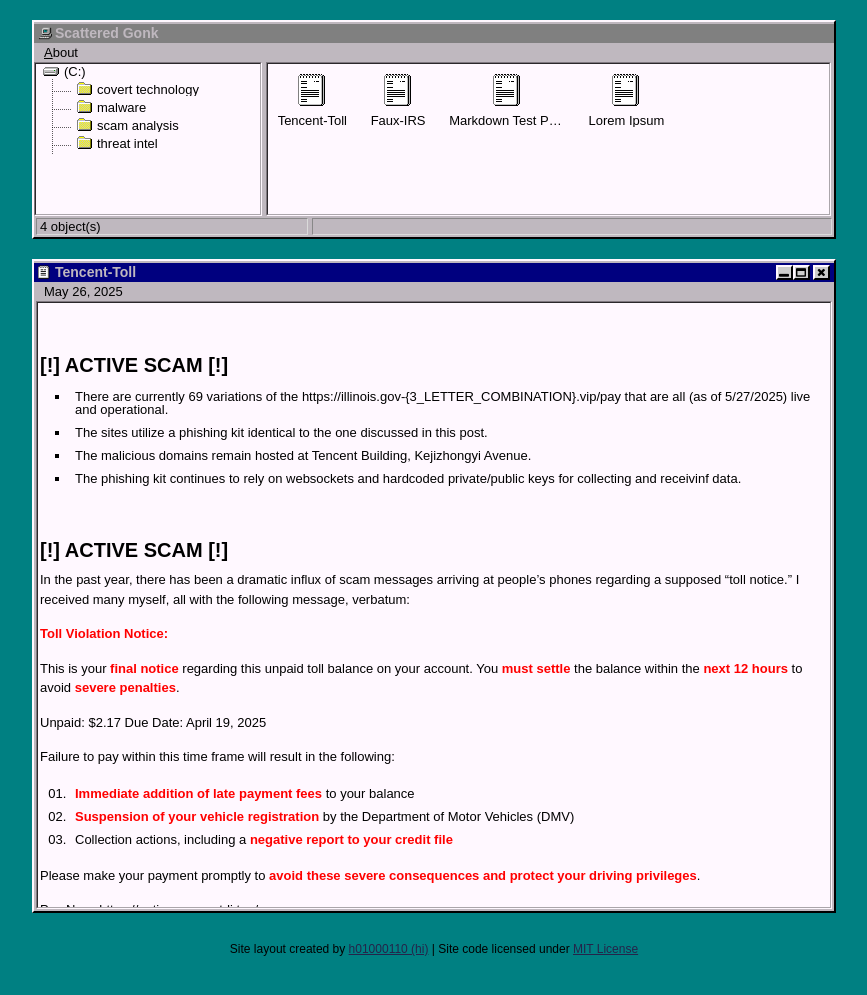
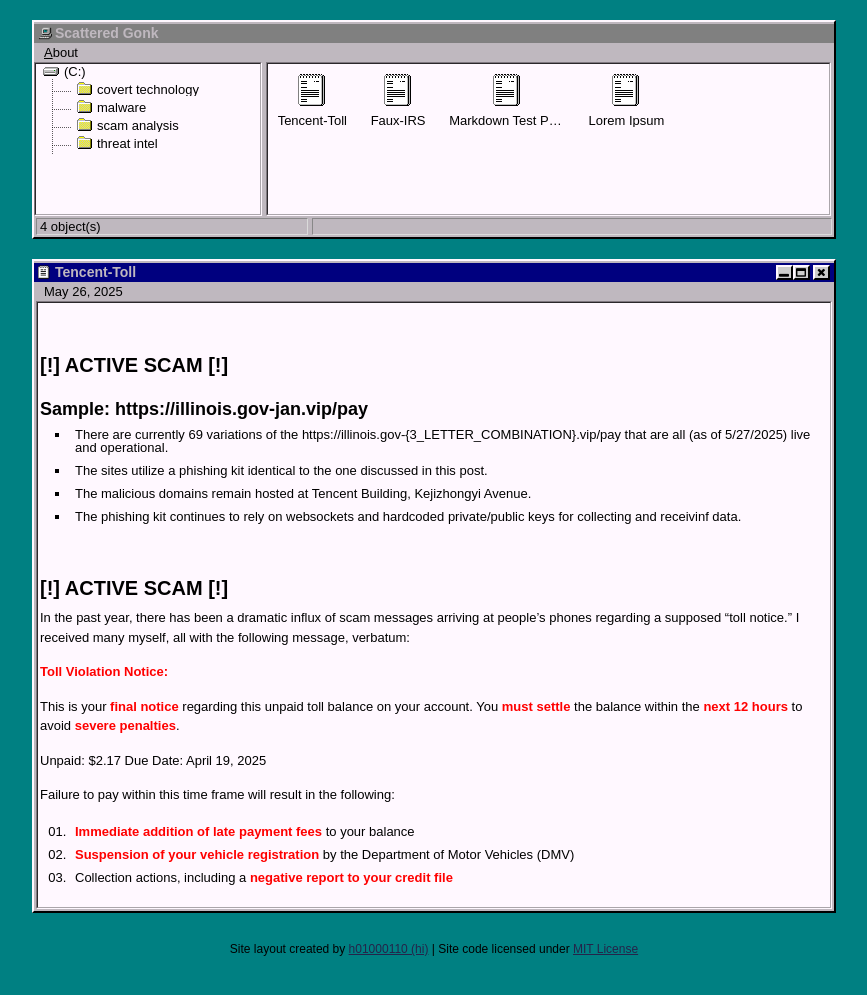
Before and after one commit to scattered-gonk/scattered-gonk.github.io, a Jekyll site: the page built from _posts/2025-26-05-Tencent-Toll.md, in a window 1280 px wide. Shown: the top 995 px of the page, without its empty margins (206-1073 px from the left). Built offline with Jekyll 4.4.1, drawn with Linux system fonts in a browser that asks for light colours.

Commit message:
Updated posts

```diff
--- a/_posts/2025-26-05-Tencent-Toll.md
+++ b/_posts/2025-26-05-Tencent-Toll.md
@@ -8,6 +8,7 @@
 ---
 
 <h1> [!] ACTIVE SCAM [!] </h1>
+<h2> Sample: https://illinois.gov-jan.vip/pay </h2>
 
 * There are currently 69 variations of the https://illinois.gov-{3_LETTER_COMBINATION}.vip/pay that are all (as of 5/27/2025) live and operational.
 * The sites utilize a phishing kit identical to the one discussed in this post.
```
